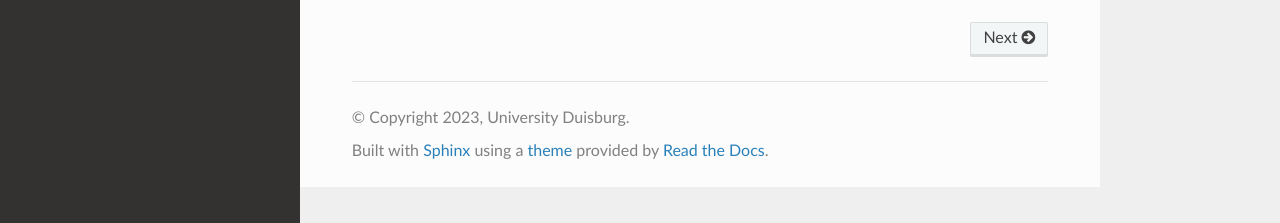
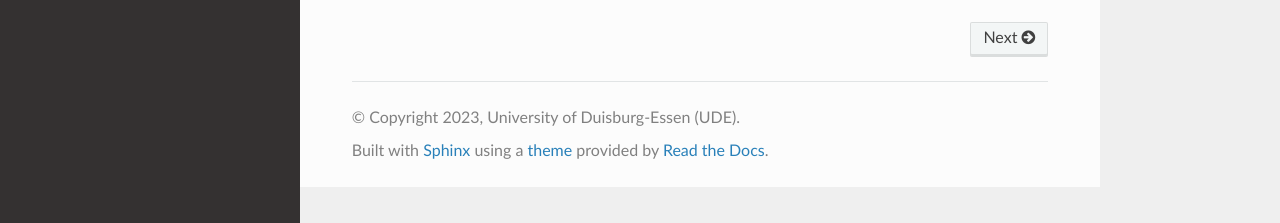
Before and after one commit to EmpPowiUDE/NovalandGuide, a Sphinx documentation site: the page built from docs/source/index.rst, in a window 1280 px wide. Shown: the part 674-897 px from the top of the page. Built offline with Sphinx 7.4.7 and the Read the Docs theme 2.0.0, drawn with Linux system fonts in a browser that asks for light colours.

Commit message:
Change copyright and author

```diff
--- a/docs/source/conf.py
+++ b/docs/source/conf.py
@@ -12,8 +12,8 @@
 # https://www.sphinx-doc.org/en/master/usage/configuration.html#project-information
 
 project = 'NovalandGuide'
-copyright = '2023, University Duisburg'
-author = 'University Duisburg'
+copyright = '2023, University of Duisburg-Essen (UDE)'
+author = 'POLITSOLID project team'
 release = '0.1'
 
 # -- General configuration ---------------------------------------------------
```
